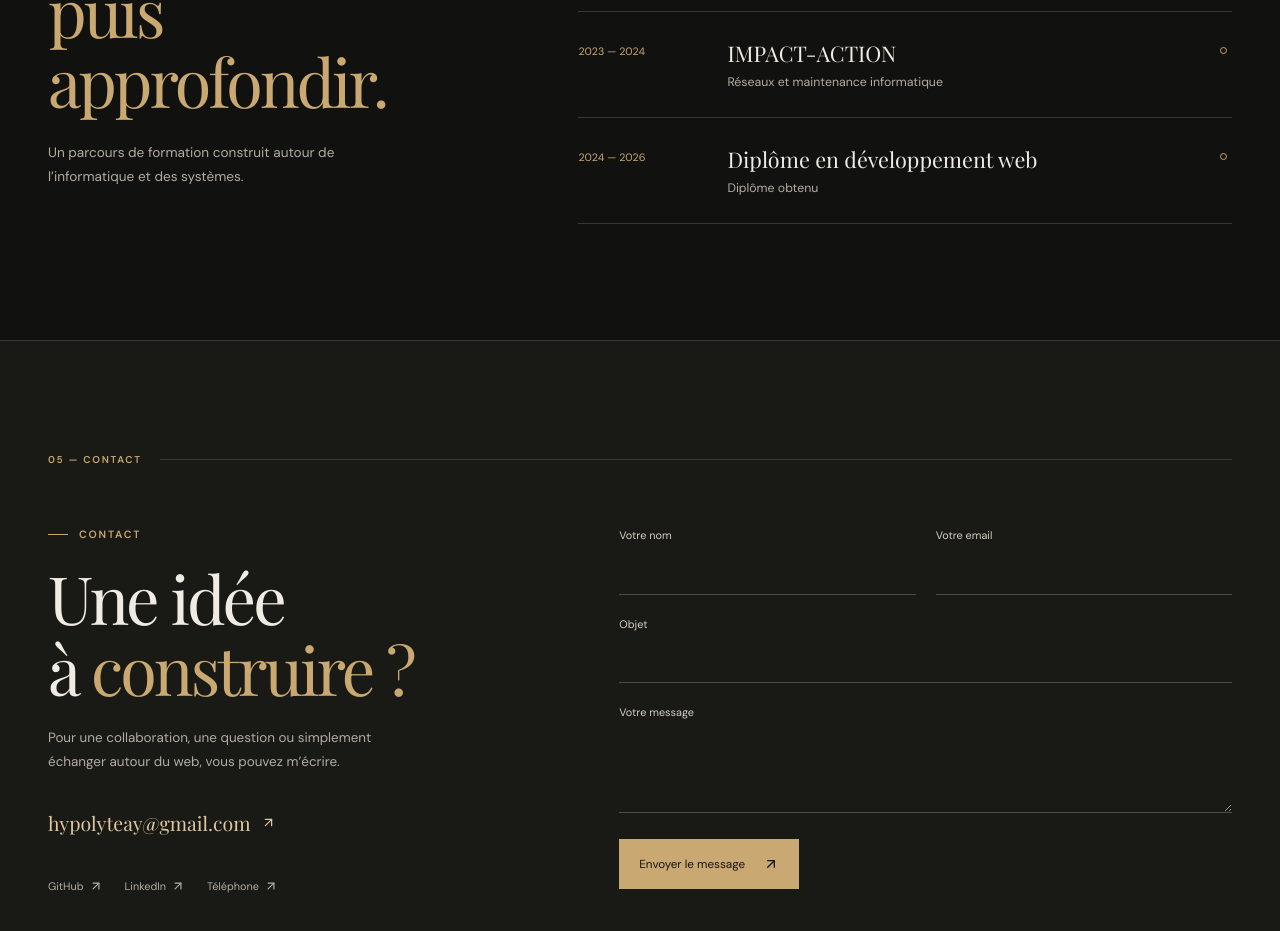
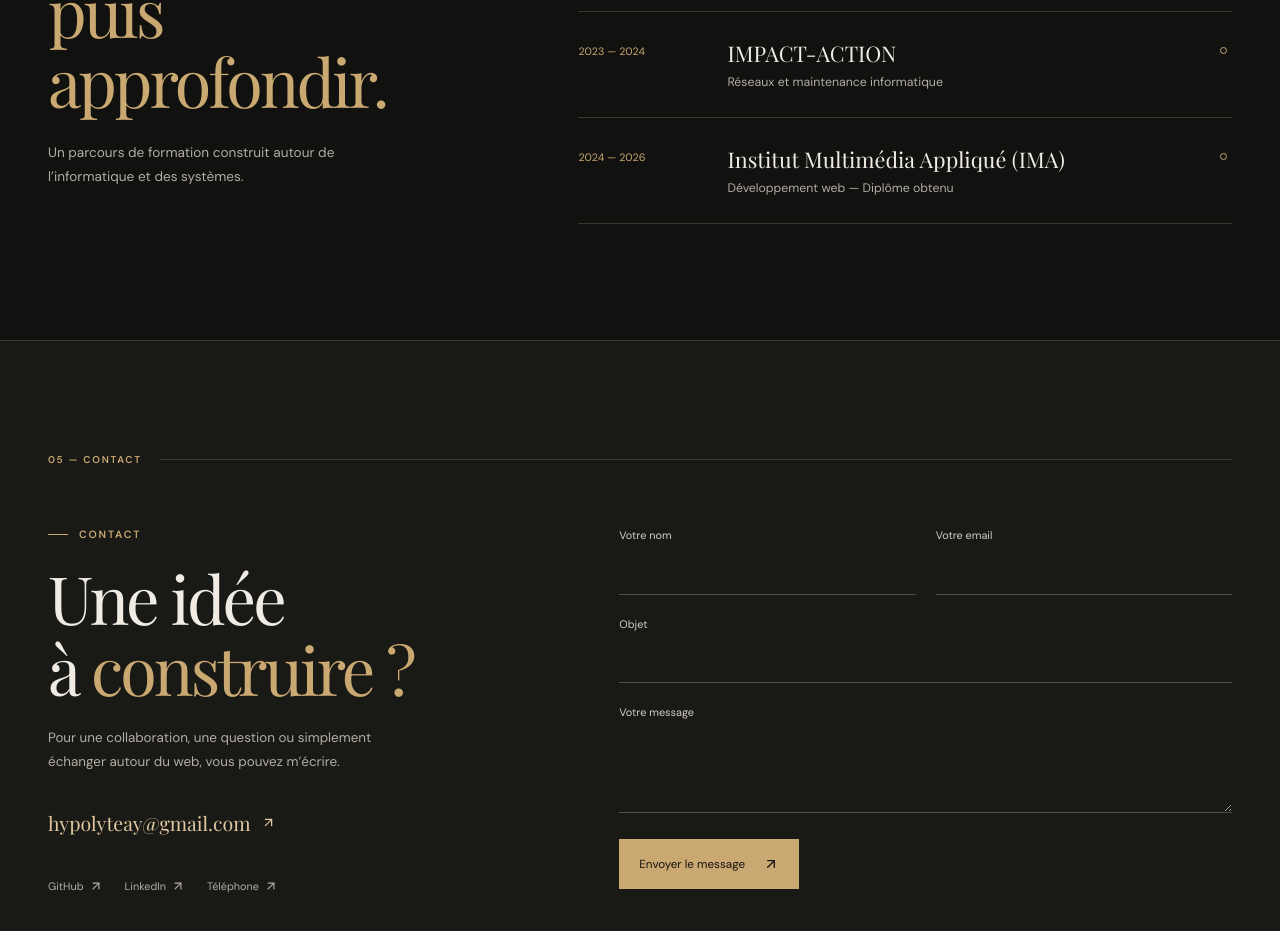
Before and after one commit to hypolyteay-crypto/hypolyteportfolio, a React (Vite) app: page / in a window 1280 px wide. Shown: the part 3766-4697 px from the top of the page. Built offline with nearby package versions, Linux system fonts and the light colour scheme; a web font is replaced by a local one.

Commit message:
Correct web development diploma institution

```diff
--- a/src/data/portfolio.ts
+++ b/src/data/portfolio.ts
@@ -42,5 +42,5 @@ export const skills = [
 export const education = [
   { period: '2017 — 2021', school: 'Blaise & Fils', subject: 'Informatique' },
   { period: '2023 — 2024', school: 'IMPACT-ACTION', subject: 'Réseaux et maintenance informatique' },
-  { period: '2024 — 2026', school: 'Diplôme en développement web', subject: 'Diplôme obtenu' },
+  { period: '2024 — 2026', school: 'Institut Multimédia Appliqué (IMA)', subject: 'Développement web — Diplôme obtenu' },
 ]
```
